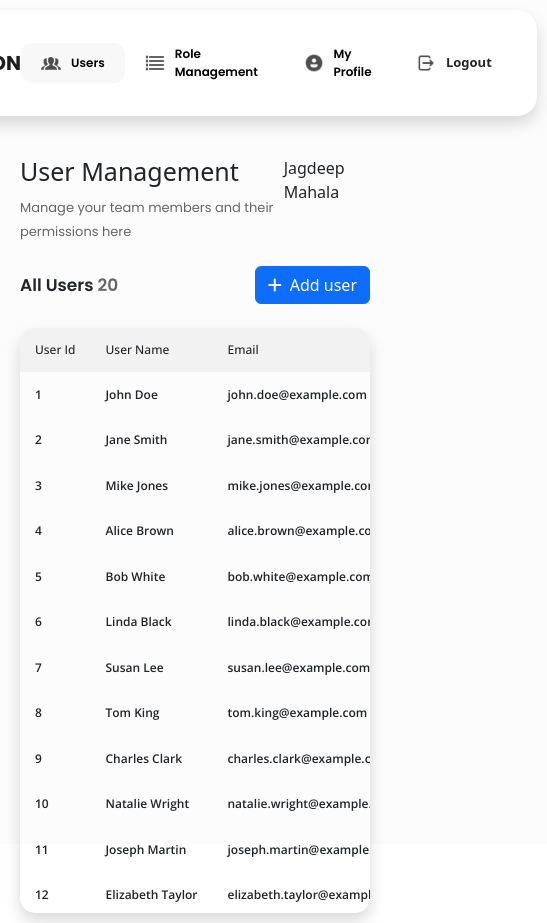
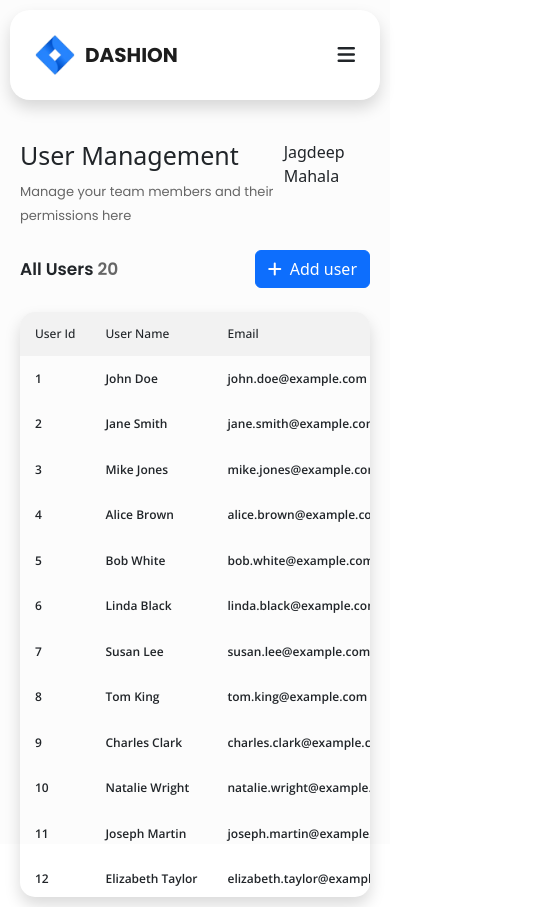
Before and after one commit to Jagdeep009/dashboard, a React (Vite) app: page / in a window 390 px wide. Shown: the whole page, 547 px wide, since content can reach past the window. Built offline with nearby package versions, Linux system fonts and the light colour scheme.

Commit message:
side menu css updated

```diff
--- a/src/components/SideMenu.css
+++ b/src/components/SideMenu.css
@@ -25,6 +25,9 @@
 .SideMenu li img, .SideMenu .Logout img {
     width: 20px;
     margin-right: 10px;
+}
+.SideMenu .menu-btn {
+    font-size: 20px;
 }
 
 /* responsive */
--- a/src/components/SideMenu.jsx
+++ b/src/components/SideMenu.jsx
@@ -19,9 +19,9 @@ function SideMenu() {
 
   return (
     <div className='SideMenu shadow d-flex flex-column justify-content-between'>
-      <div className='d-lg-block d-flex justify-content-between w-100'>
+      <div className='d-lg-block d-flex justify-content-between w-100  align-items-center'>
         <Logo />
-        <ul className='d-lg-block d-flex align-items-center'>
+        <ul className='d-lg-block d-md-flex d-none align-items-center'>
           {/* <li><NavLink to='/'><img src={Dashboard} /> Dashboard</NavLink></li> */}
           <li><NavLink to='/'><img src={Users} /> Users</NavLink></li>
           <li><NavLink to='/role-management'><img src={Roles} /> Role Management</NavLink></li>
@@ -30,6 +30,9 @@ function SideMenu() {
             <img src={Logout} /> <span>Logout</span>
           </div>
         </ul>
+        <div className="d-md-none d-flex menu-btn">
+          <i class="fa-solid fa-bars"></i>
+        </div>
       </div>
       <div className='Logout c-p fw-semibold d-lg-block d-none' onClick={logoutUser}>
         <img src={Logout} /> <span>Logout</span>
```
